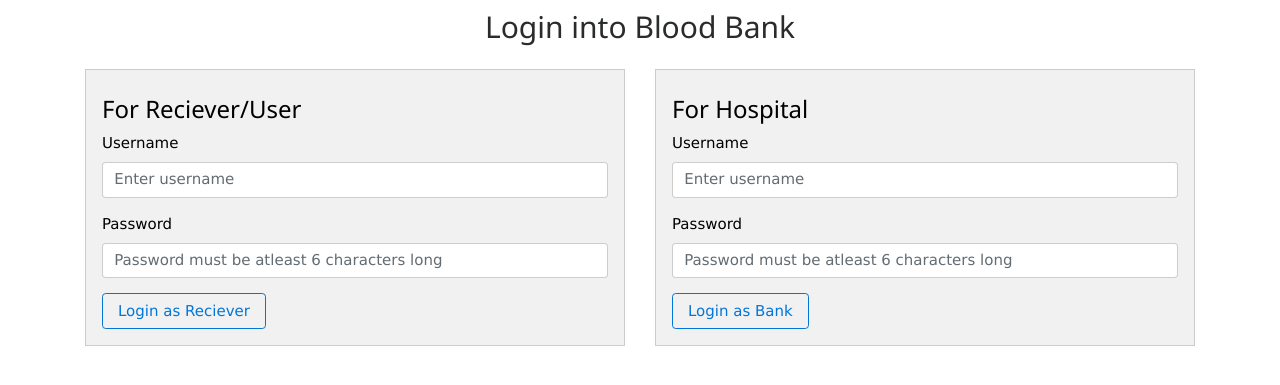
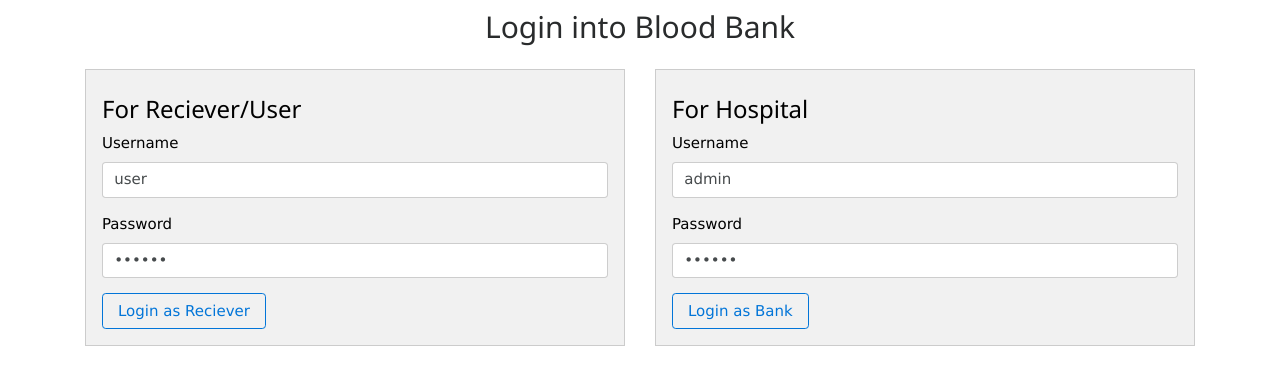
Before and after one commit to nfraz007/blood_bank, a PHP site: page /login.php in a window 1280 px wide. Shown: the part 53-438 px from the top of the page. Run offline with PHP 8.4, Linux system fonts and the light colour scheme; a stand-in replaces the project's code that opens the database connection; some libraries are stand-ins or nearby versions.

Commit message:
restrict user from register

```diff
--- a/api/hospital/profile/register.php
+++ b/api/hospital/profile/register.php
@@ -7,6 +7,7 @@ $hospital_name=filter_var($_REQUEST["hospital_name"], FILTER_SANITIZE_STRING);
 $password=md5($_REQUEST["password"]);
 $mobile=numOnly($_REQUEST["mobile"]);
 
+if(!PRODUCTION){
 	if(!empty($username) && !empty($hospital_name) && !empty($_REQUEST["password"]) && !empty($_REQUEST["mobile"])){
 		if(strlen($username)>=4 && strlen($hospital_name)>=4){
 			if(strlen($_REQUEST["password"])>=6 && strlen($_REQUEST["password"])<=12){
@@ -30,6 +31,9 @@ if(!empty($username) && !empty($hospital_name) && !empty($_REQUEST["password"])
 	}else{
 		$output='{"status":"failure", "remark":"All field are required"}';
 	}
+}else{
+	$output='{"status":"failure", "remark":"This feature is disabled."}';
+}
 
 echo $output;
 mysqli_close($con);
--- a/api/user/profile/register.php
+++ b/api/user/profile/register.php
@@ -9,6 +9,7 @@ $password=md5($_REQUEST["password"]);
 $mobile=numOnly($_REQUEST["mobile"]);
 $blood_id=numOnly($_REQUEST["blood_id"]);
 
+if(!PRODUCTION){
 	if(!empty($username) && !empty($first_name) && !empty($last_name) && !empty($_REQUEST["password"]) && !empty($_REQUEST["mobile"]) && !empty($_REQUEST["blood_id"])){
 		if(strlen($username)>=4 && strlen($first_name)>=4 && strlen($last_name)>=4){
 			if(strlen($_REQUEST["password"])>=6 && strlen($_REQUEST["password"])<=12){
@@ -36,6 +37,9 @@ if(!empty($username) && !empty($first_name) && !empty($last_name) && !empty($_RE
 	}else{
 		$output='{"status":"failure", "remark":"All field are required"}';
 	}
+}else{
+	$output='{"status":"failure", "remark":"This feature is disabled."}';
+}
 
 echo $output;
 mysqli_close($con);
--- a/login.php
+++ b/login.php
@@ -8,11 +8,11 @@
 				<h3>For Reciever/User</h3>
 				<div class="form-group">
 				    <label for="user_username">Username</label>
-				    <input type="text" class="form-control user_login" id="user_username" placeholder="Enter username">
+				    <input type="text" class="form-control user_login" id="user_username" placeholder="Enter username" value="user">
 				</div>
 				<div class="form-group">
 				    <label for="user_password">Password</label>
-				    <input type="password" class="form-control user_login" id="user_password" placeholder="Password must be atleast 6 characters long">
+				    <input type="password" class="form-control user_login" id="user_password" placeholder="Password must be atleast 6 characters long" value="123456">
 				</div>
 				<a class="btn btn-outline-primary" href="#" id="user_login_btn">Login as Reciever</a>
 			</div>
@@ -22,11 +22,11 @@
 				<h3>For Hospital</h3>
 				<div class="form-group">
 				    <label for="hospital_username">Username</label>
-				    <input type="text" class="form-control hospital_login" id="hospital_username" placeholder="Enter username">
+				    <input type="text" class="form-control hospital_login" id="hospital_username" placeholder="Enter username" value="admin">
 				</div>
 				<div class="form-group">
 				    <label for="hospital_password">Password</label>
-				    <input type="password" class="form-control hospital_login" id="hospital_password" placeholder="Password must be atleast 6 characters long">
+				    <input type="password" class="form-control hospital_login" id="hospital_password" placeholder="Password must be atleast 6 characters long" value="123456">
 				</div>
 				<a class="btn btn-outline-primary" href="#" id="hospital_login_btn">Login as Bank</a>
 			</div>
--- a/sql/blood_bank.sql
+++ b/sql/blood_bank.sql
@@ -57,6 +57,9 @@ CREATE TABLE `bb_hospital` (
   `status` tinyint(4) NOT NULL
 ) ENGINE=InnoDB DEFAULT CHARSET=latin1 COMMENT='store the details of hospital data';
 
+INSERT INTO `bb_hospital` (`hospital_id`, `hospital_name`, `username`, `password`, `mobile`, `datetime`, `status`) VALUES
+(2, 'Admin', 'admin', 'e10adc3949ba59abbe56e057f20f883e', 9748277144, '2018-08-15 14:09:48', 1);
+
 -- --------------------------------------------------------
 
 --
@@ -104,6 +107,9 @@ CREATE TABLE `bb_user` (
   `datetime` datetime NOT NULL,
   `status` tinyint(4) NOT NULL
 ) ENGINE=InnoDB DEFAULT CHARSET=latin1 COMMENT='all data of reciever';
+
+INSERT INTO `bb_user` (`user_id`, `blood_id`, `first_name`, `last_name`, `username`, `password`, `mobile`, `datetime`, `status`) VALUES
+(3, 1, 'user', 'user', 'user', 'e10adc3949ba59abbe56e057f20f883e', 9748277144, '2018-08-15 14:09:32', 1);
 
 --
 -- Indexes for dumped tables
```
Lines whose indentation alone changed are shown as unchanged.
